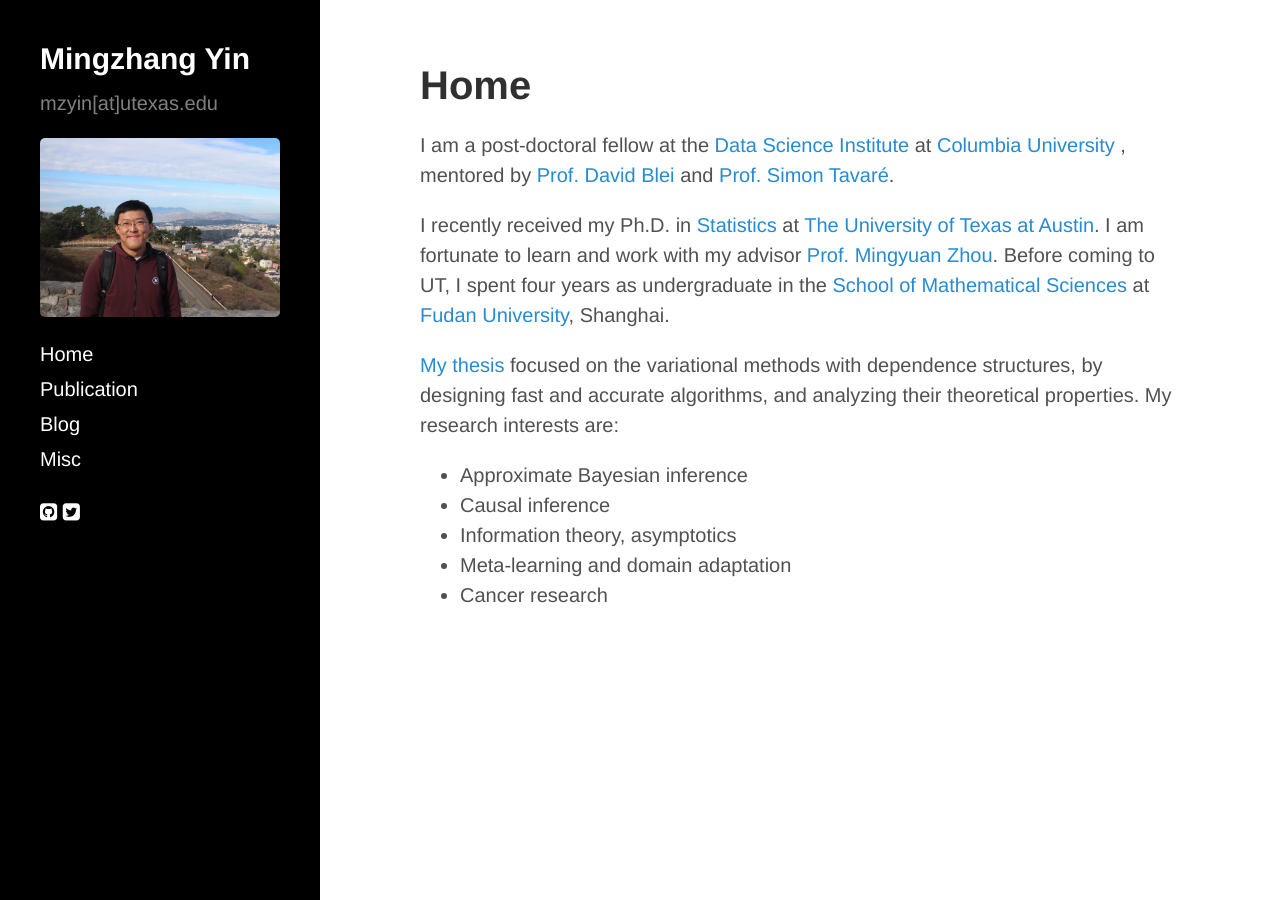
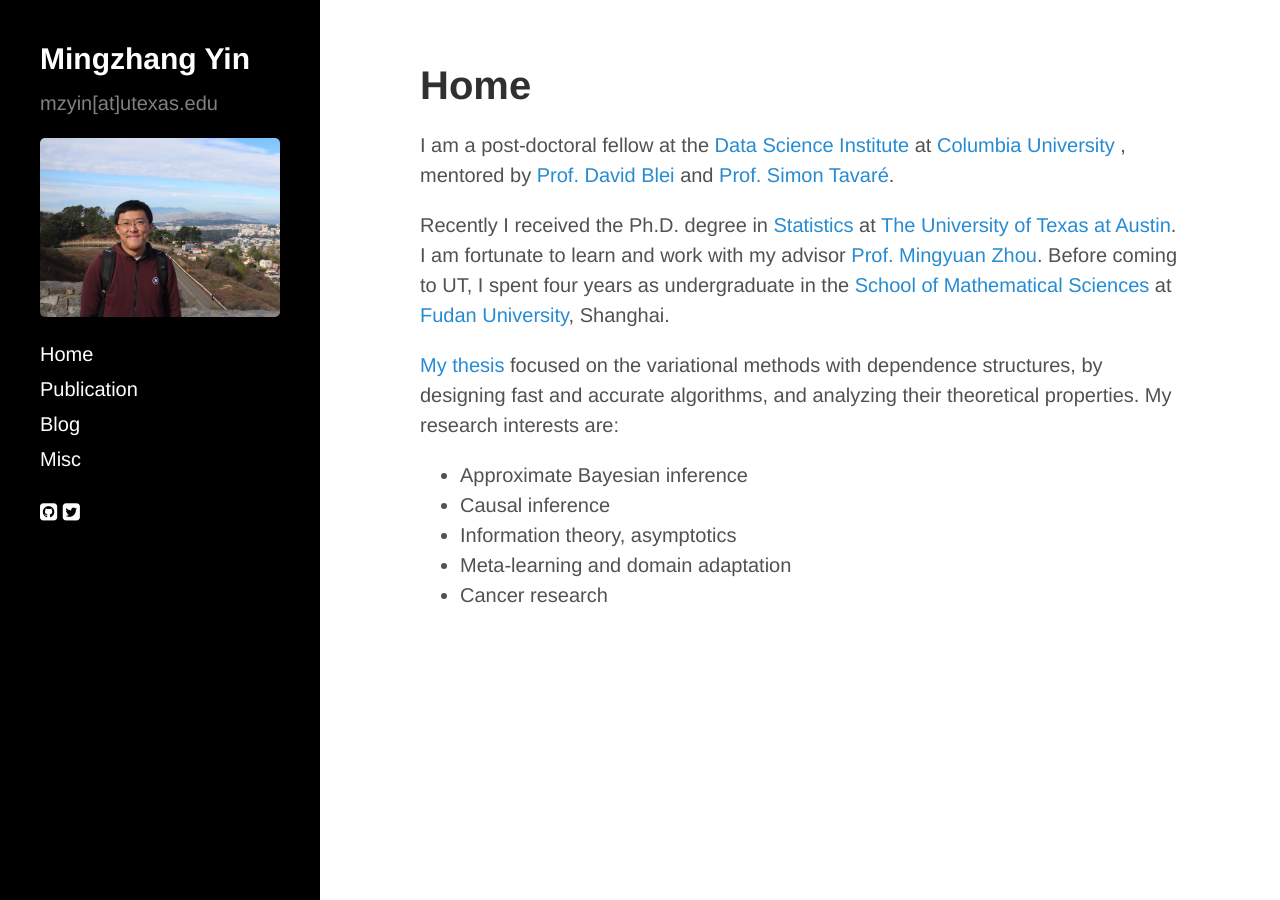
Before and after one commit to mingzhang-yin/mingzhang-yin.github.io, a Jekyll site: the page built from index.md, in a window 1280 px wide. Built offline with Jekyll 4.4.1, drawn with Linux system fonts in a browser that asks for light colours; nearby versions of some CDN libraries.

Commit message:
Update index.md

```diff
--- a/index.md
+++ b/index.md
@@ -12,7 +12,7 @@
   <p>
  <p> I am a post-doctoral fellow at the <a href="https://datascience.columbia.edu">Data Science Institute </a> at <a href="https://www.columbia.edu">Columbia University </a>, mentored by <a href="http://www.cs.columbia.edu/~blei/">Prof. David Blei </a> and <a href="http://www.damtp.cam.ac.uk/user/st321/Columbia.html">Prof. Simon Tavaré</a>.</p>
 
- I recently received my Ph.D. in <a href="https://stat.utexas.edu">Statistics </a> at <a href="https://www.utexas.edu">The University of Texas at Austin</a>. I am fortunate to learn and work with my advisor
+Recently I received the Ph.D. degree in <a href="https://stat.utexas.edu">Statistics </a> at <a href="https://www.utexas.edu">The University of Texas at Austin</a>. I am fortunate to learn and work with my advisor
   <a href="https://mingyuanzhou.github.io">Prof. Mingyuan Zhou</a>.  Before coming to UT, I spent four years as undergraduate in the <a href="http://math.fudan.edu.cn/olden/Index.htm"> School of Mathematical Sciences</a> at <a href="http://www.fudan.edu.cn/en/"> Fudan University</a>, Shanghai. </p>
 
  <p> <a href="https://mingzhang-yin.github.io/assets/pdfs/YIN-DISSERTATION-2020.pdf">My thesis </a> focused on the variational methods with dependence structures, by designing fast and accurate algorithms, and analyzing their theoretical properties. My research interests are: </p>
```
